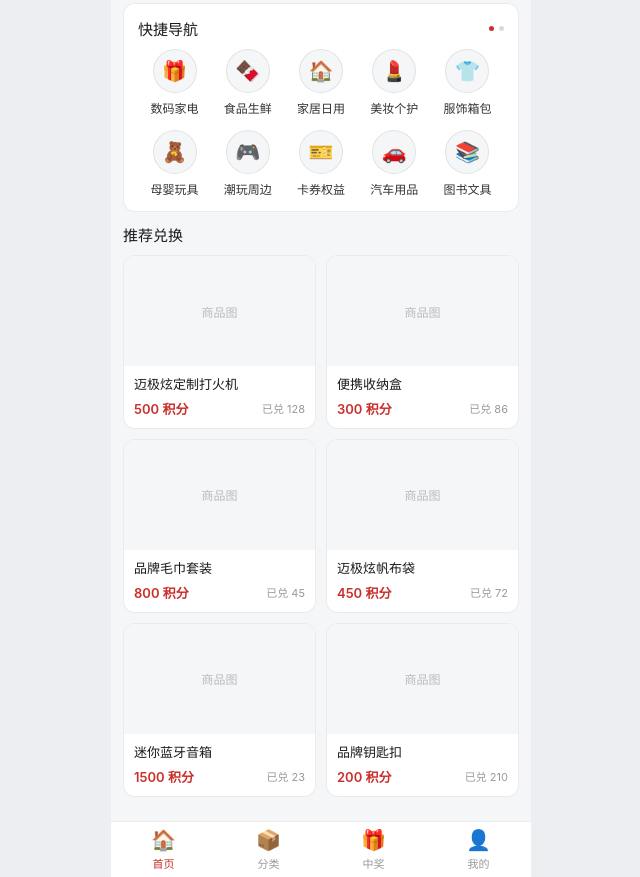
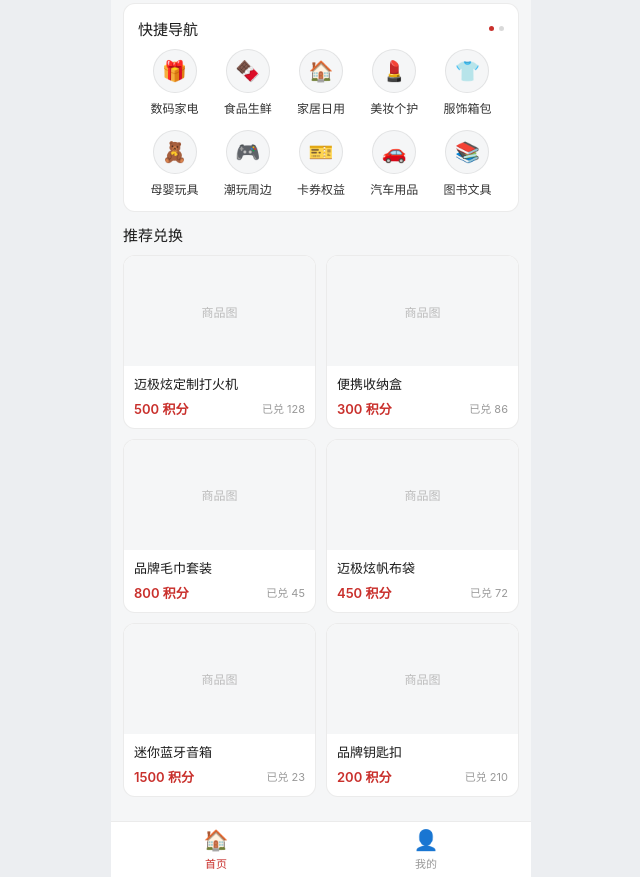
Before and after one commit to Kui0105/1528-01-ue.ue.ehaiba.net, a website: page mall-home.html in a window 1280 px wide. Shown: the part 287-1164 px from the top of the page, without its empty margins (319-959 px from the left). Drawn offline with Linux system fonts and the light colour scheme.

Commit message:
fix: 积分商城底部导航精简并统一预览窗口尺寸 v0.2.2

```diff
--- a/mall-home.html
+++ b/mall-home.html
@@ -7,7 +7,7 @@
 <style>
 *{margin:0;padding:0;box-sizing:border-box}
 body{font-family:-apple-system,BlinkMacSystemFont,'PingFang SC','Hiragino Sans GB',sans-serif;background:#eceef1;color:#1a1a1a;-webkit-font-smoothing:antialiased}
-.mp{width:100%;max-width:420px;margin:0 auto;min-height:100vh;display:flex;flex-direction:column;background:#f5f6f7;position:relative}
+.mp{width:100%;max-width:420px;margin:0 auto;height:100%;min-height:100vh;display:flex;flex-direction:column;background:#f5f6f7;overflow:hidden;position:relative}
 .statusbar{height:28px;background:#c9302c;display:flex;justify-content:space-between;align-items:center;padding:0 14px;font-size:13px;font-weight:500;flex-shrink:0;color:#fff}
 .statusbar .right{display:flex;align-items:center;gap:5px;font-size:12px}
 .sb-ico{width:15px;height:11px;border:1px solid #fff;border-radius:2px;position:relative}
@@ -184,14 +184,6 @@ body{font-family:-apple-system,BlinkMacSystemFont,'PingFang SC','Hiragino Sans G
       <div class="ic">🏠</div>
       <div class="txt">首页</div>
     </div>
-    <div class="tab-item" onclick="location.href='category.html'">
-      <div class="ic">📦</div>
-      <div class="txt">分类</div>
-    </div>
-    <div class="tab-item" onclick="location.href='records.html'">
-      <div class="ic">🎁</div>
-      <div class="txt">中奖</div>
-    </div>
     <div class="tab-item" onclick="toast('我的页面待生成')">
       <div class="ic">👤</div>
       <div class="txt">我的</div>
--- a/package.json
+++ b/package.json
@@ -1,6 +1,6 @@
 {
   "name": "maijixuan-lottery-prototype",
-  "version": "0.2.1",
+  "version": "0.2.2",
   "description": "迈极炫槟榔扫码抽奖小程序交互原型",
   "private": true,
   "scripts": {},
```
